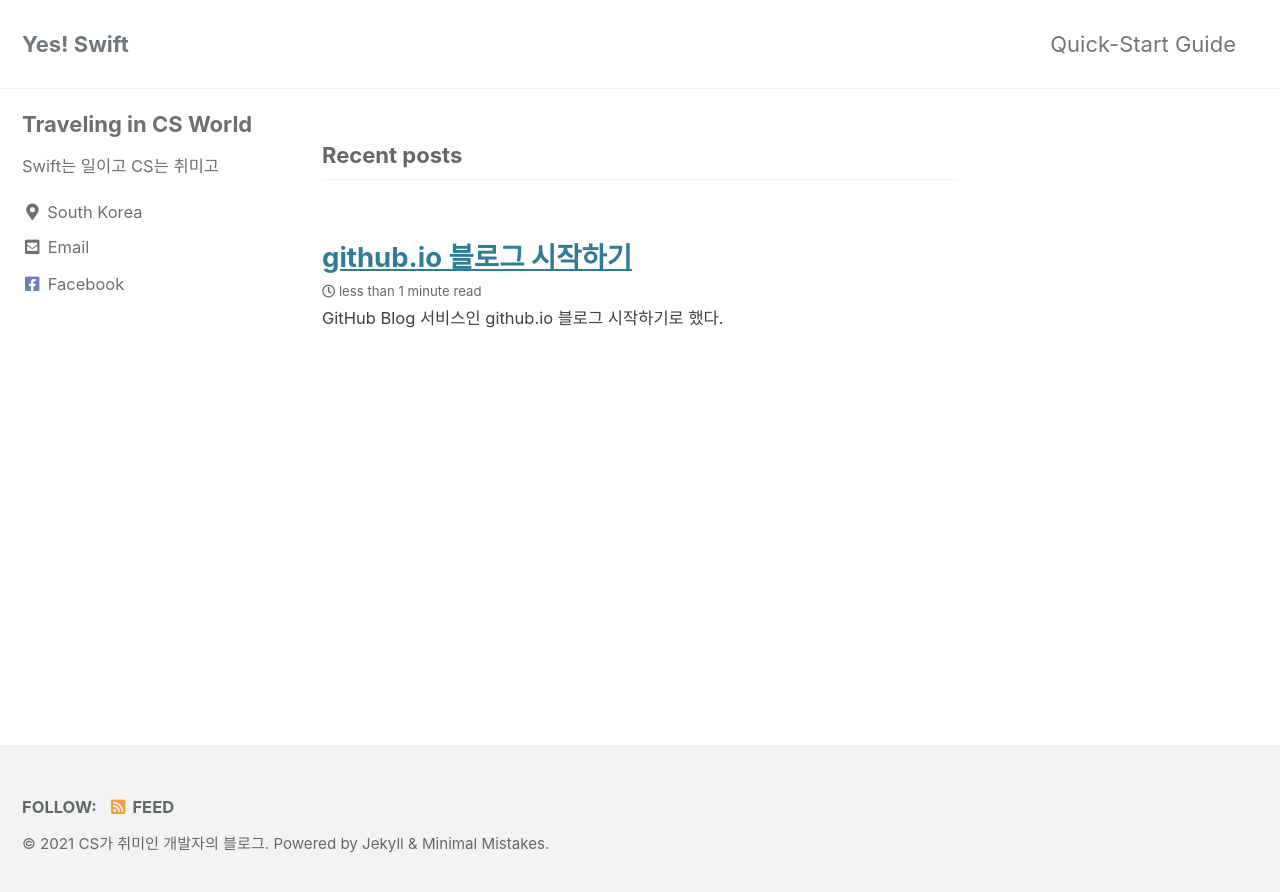
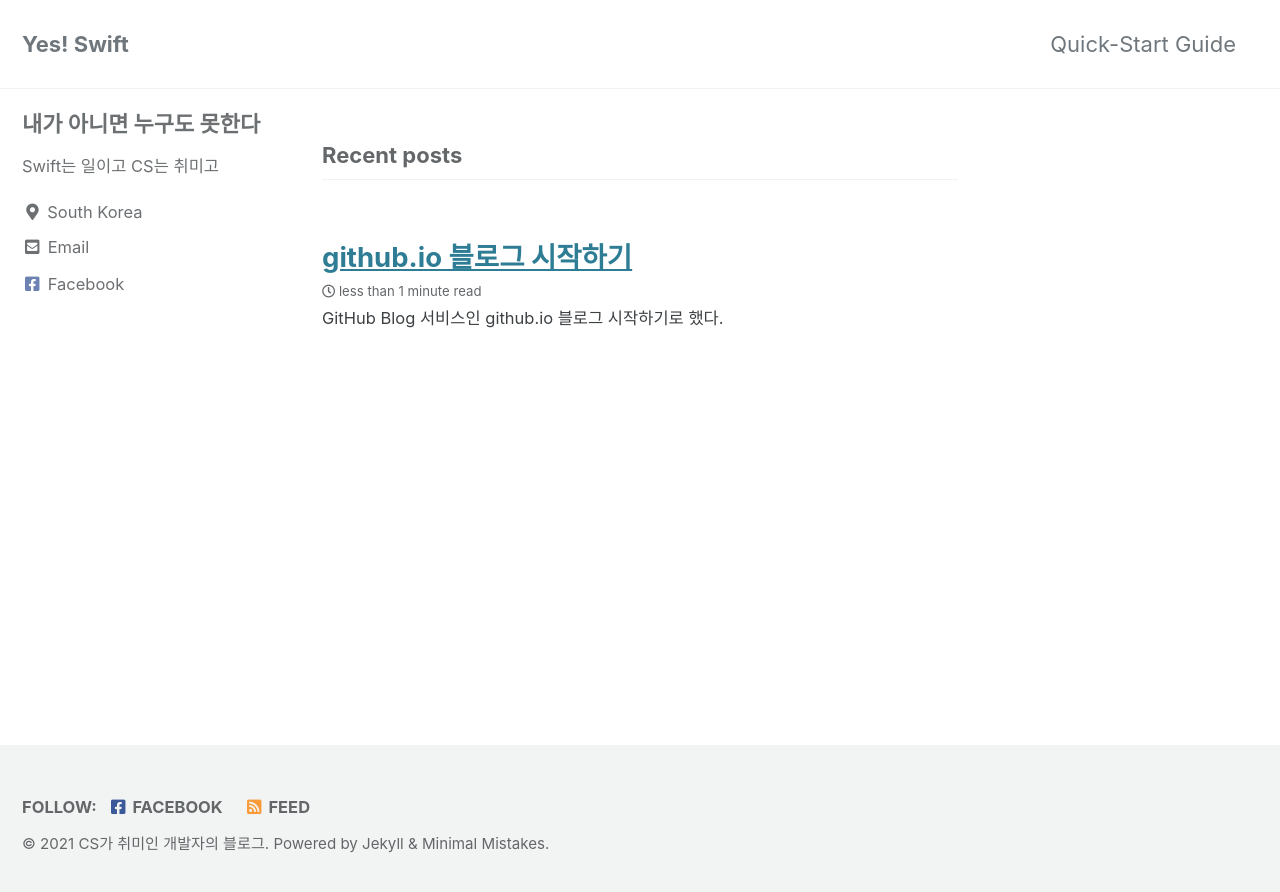
Before and after one commit to torch-ray/torch-ray.github.io, a Jekyll site: the page built from index.html, in a window 1280 px wide. Shown: the top 892 px of the page. Built offline with Jekyll 4.4.1, drawn with Linux system fonts in a browser that asks for light colours; cached includes are drawn as plain includes; the list of posts is cut into pages by our own code.

Commit message:
Add Footer and chagne information of user

```diff
--- a/_config.yml
+++ b/_config.yml
@@ -93,7 +93,7 @@ analytics:
 
 # Site Author
 author:
-  name             : "Traveling in CS World"
+  name             : "내가 아니면 누구도 못한다"
   avatar           : # path of avatar image, e.g. "/assets/images/bio-photo.jpg"
   bio              : "Swift는 일이고 CS는 취미고"
   location         : "South Korea"
@@ -126,7 +126,7 @@ footer:
       # url:
     - label: "Facebook"
       icon: "fab fa-fw fa-facebook-square"
-      # url:
+      url: "https://www.facebook.com/woosuk.seo.77"
     - label: "GitHub"
       icon: "fab fa-fw fa-github"
       # url:
```
